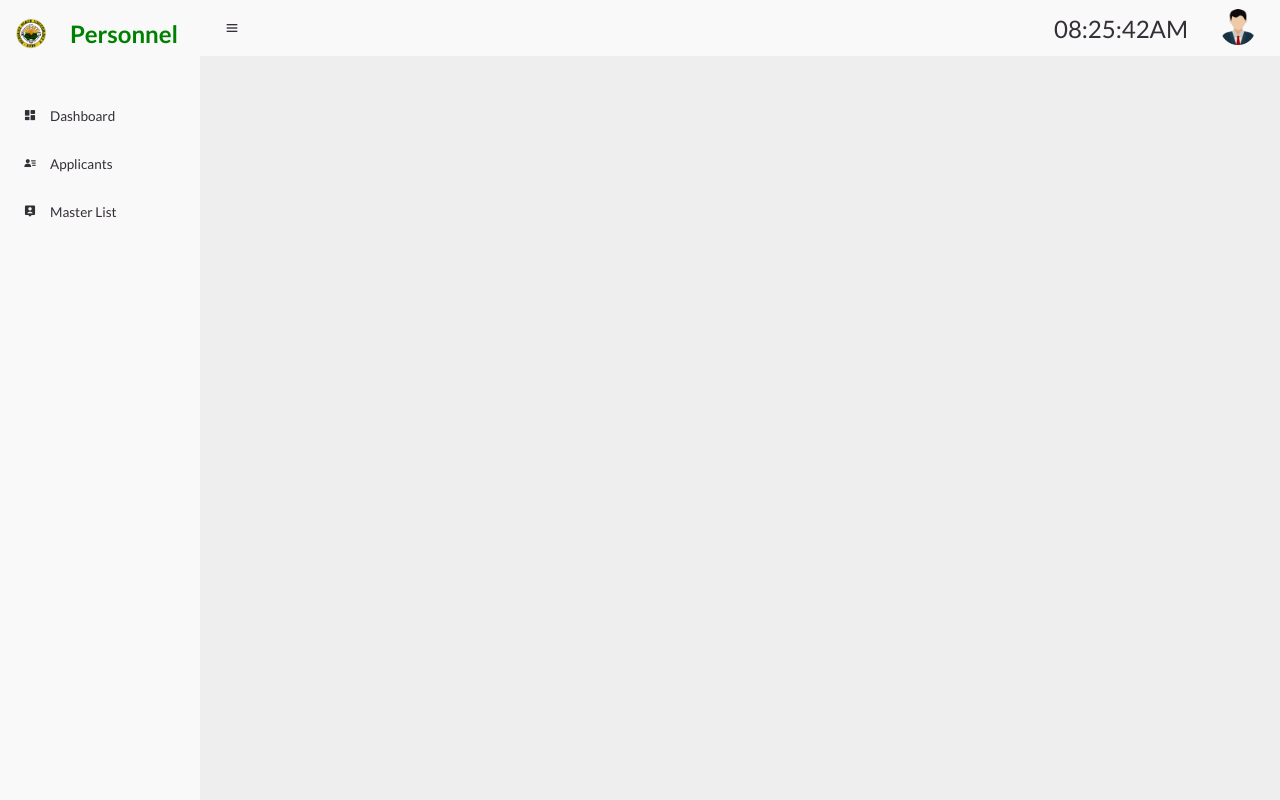
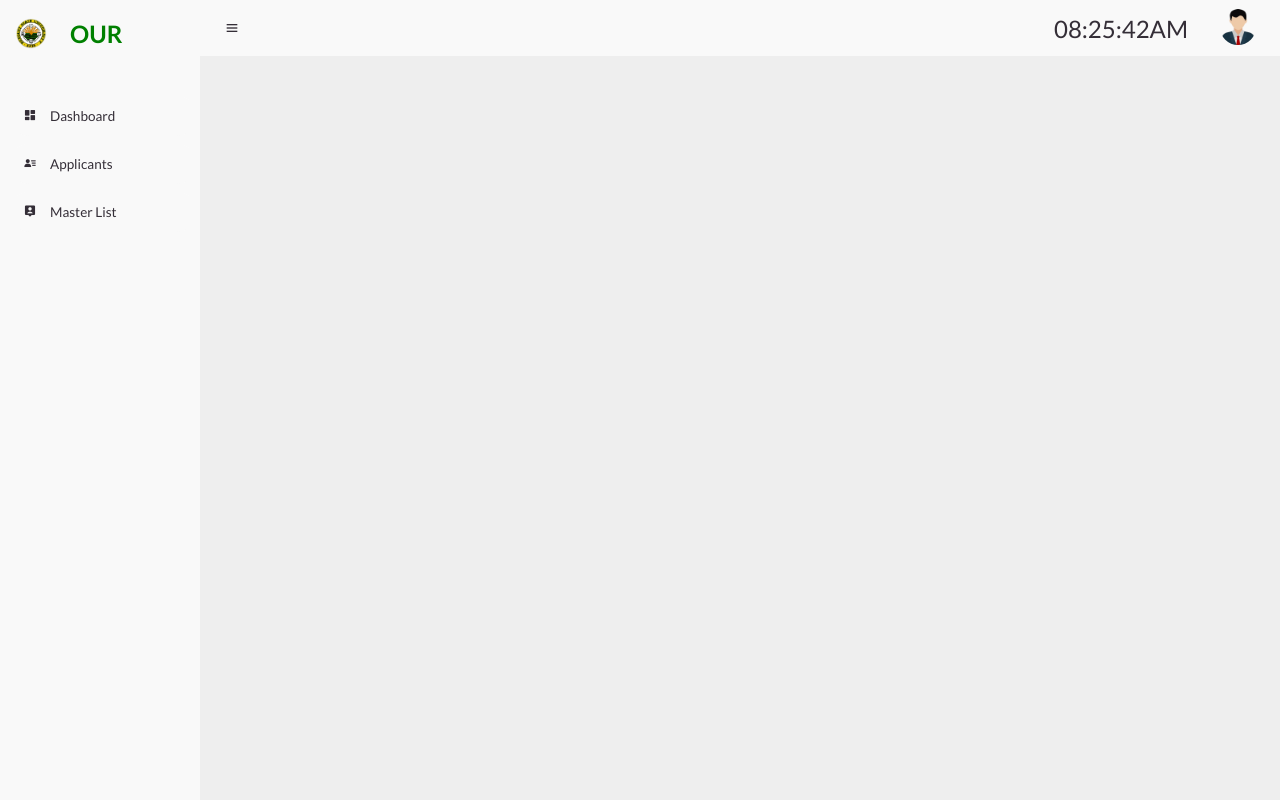
Before and after one commit to Gieberly/AOMS, a PHP site: page /Admission_System/Backend/personnel/Personnel_Cover.php in a window 1280 px wide. Run offline with PHP 8.4, Linux system fonts and the light colour scheme; the visitor is signed in with stand-in values (Sample User, id 1); data comes from the database, SQL or seed files in the repository; data that the repository does not hold is empty.

Commit message:
Update Personnel_Cover.php

```diff
--- a/Backend/personnel/Personnel_Cover.php
+++ b/Backend/personnel/Personnel_Cover.php
@@ -69,7 +69,7 @@ $full_name = $name . ' ' . $mname . ' ' . $last_name;
     <section id="sidebar">
         <a class="brand">
             <img class="bsulogo" src="../assets/images/BSU Logo1.png" alt="BSU LOGO">
-            <span class="text">Personnel</span>
+            <span class="text">OUR</span>
         </a>
 
         <ul class="side-menu top">
```
